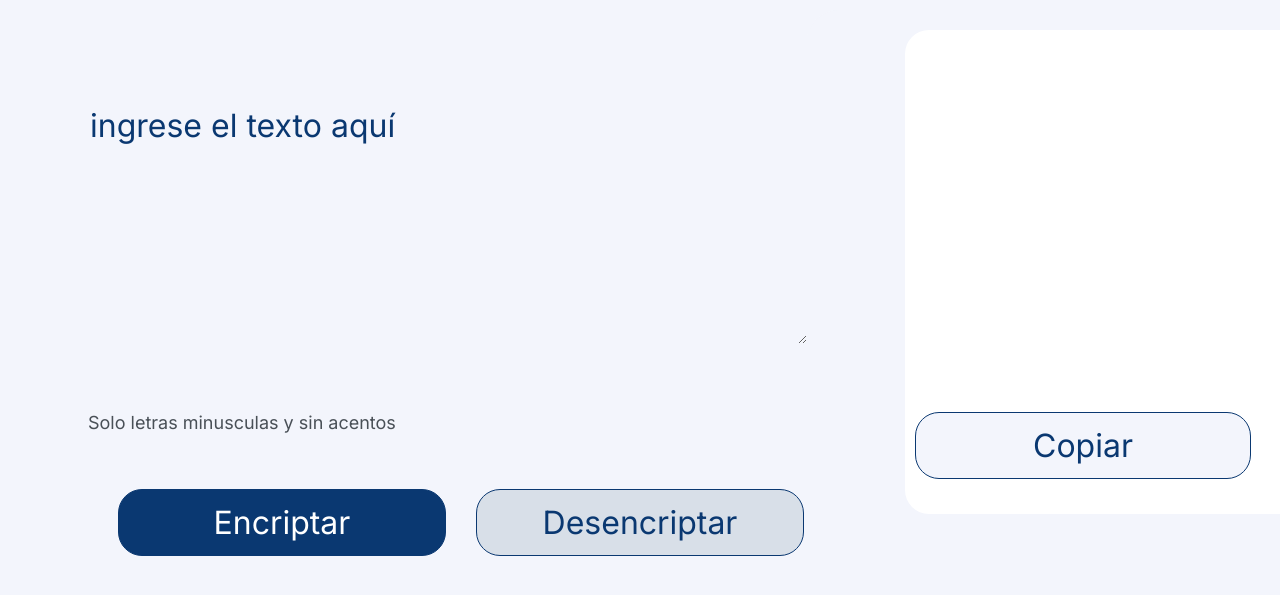
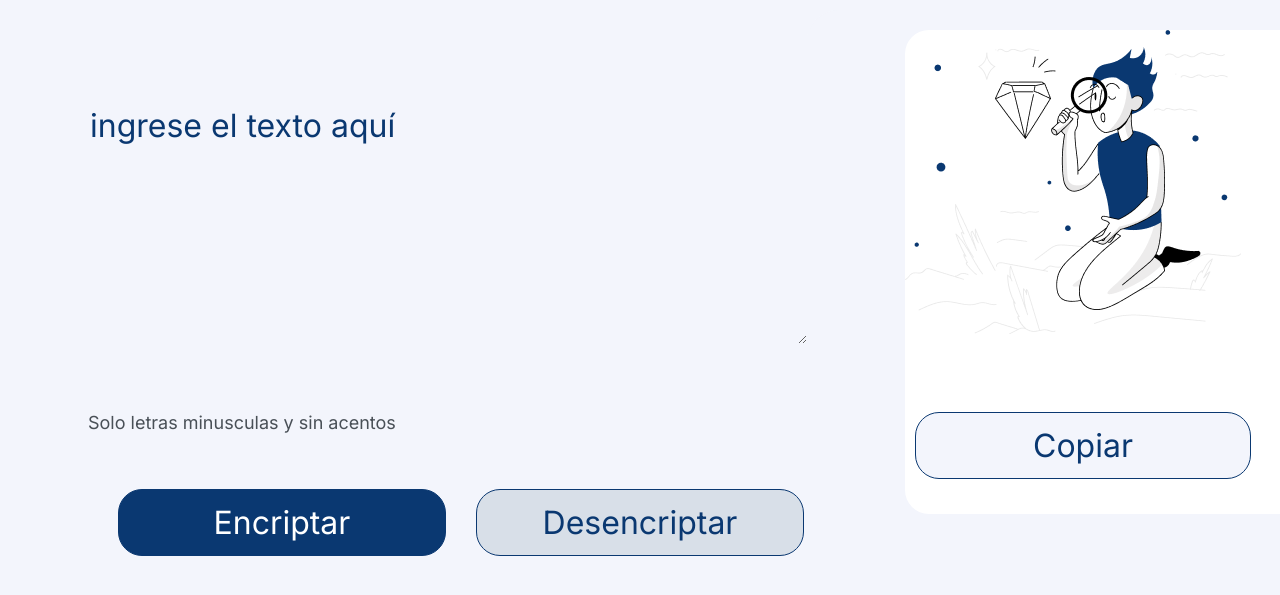
Before and after one commit to zequi199x/Encriptador, a plain HTML site: page index.html in a window 1280 px wide. Shown: the part 61-656 px from the top of the page. Drawn offline with Linux system fonts and the light colour scheme.

Commit message:
Update styles.css

```diff
--- a/styles/styles.css
+++ b/styles/styles.css
@@ -35,7 +35,7 @@ main{
 
 .mensaje{
     background: white;
-    background-image: url(./img/muneco.png);
+    background-image: url(/img/muneco.png);
     background-repeat: no-repeat;
     border: none;
     border-radius: 24px;
```
